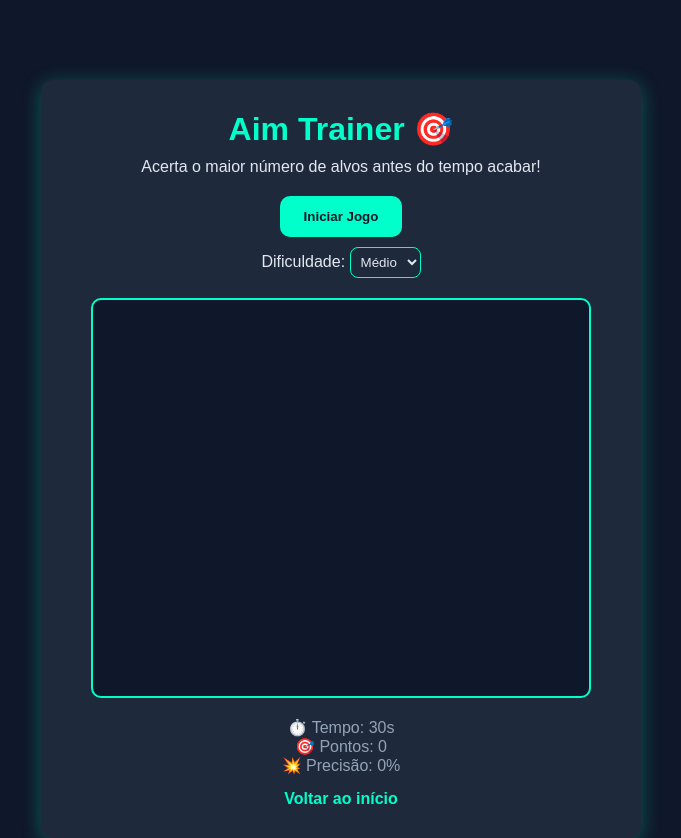
After one commit to johann0301/MindStudio, a Flask app: page /aim-trainer in a window 1280 px wide. The commit adds this page. Shown: the whole page, without its empty margins (299-980 px from the left). Run offline with Flask 3, Linux system fonts and the light colour scheme.

Commit message:
Adiciona jogo Aim Trainer

```diff
--- a/app.py
+++ b/app.py
@@ -15,6 +15,9 @@ def chimp_test():
 @app.route('/typing')
 def typing_test():
     return render_template('typing.html')
+@app.route('/aim-trainer')
+def aim_trainer():
+    return render_template('aim_trainer.html')
 
 # 3. Bloco para rodar o servidor quando você executa "python app.py"
 if __name__ == '__main__':
--- /dev/null
+++ b/static/js/aim_trainer.js
@@ -0,0 +1,127 @@
+document.addEventListener("DOMContentLoaded", () => {
+  const gameArea = document.getElementById("gameArea");
+  const startBtn = document.getElementById("startBtn");
+  const scoreEl = document.getElementById("score");
+  const timeEl = document.getElementById("time");
+  const accuracyEl = document.getElementById("accuracy");
+  const difficultyEl = document.getElementById("difficulty");
+  const hitSound = document.getElementById("hitSound");
+  const missSound = document.getElementById("missSound");
+
+  // Modal
+  const modal = document.getElementById("endModal");
+  const finalScore = document.getElementById("finalScore");
+  const finalAccuracy = document.getElementById("finalAccuracy");
+  const closeModal = document.getElementById("closeModal");
+
+  let score = 0;
+  let hits = 0;
+  let misses = 0;
+  let time = 30;
+  let gameInterval;
+  let targetTimeout;
+  let playing = false;
+  let targetLifetime = 800;
+
+  startBtn.addEventListener("click", startGame);
+  closeModal.addEventListener("click", () => (modal.style.display = "none"));
+  gameArea.addEventListener("click", registerMiss);
+
+  function startGame() {
+    if (playing) return;
+    playing = true;
+
+    score = 0;
+    hits = 0;
+    misses = 0;
+    time = 30;
+    scoreEl.textContent = score;
+    timeEl.textContent = time;
+    accuracyEl.textContent = "0%";
+
+    startBtn.disabled = true;
+    gameArea.innerHTML = "";
+
+    const difficulty = difficultyEl.value;
+    if (difficulty === "easy") targetLifetime = 1000;
+    else if (difficulty === "medium") targetLifetime = 800;
+    else targetLifetime = 500;
+
+    spawnTarget();
+    gameInterval = setInterval(updateTime, 1000);
+  }
+
+  function updateTime() {
+    time--;
+    timeEl.textContent = time;
+    if (time <= 0) endGame();
+  }
+
+  function updateAccuracy() {
+    const total = hits + misses;
+    const acc = total > 0 ? ((hits / total) * 100).toFixed(1) : 0;
+    accuracyEl.textContent = `${acc}%`;
+  }
+
+  function endGame() {
+    clearInterval(gameInterval);
+    clearTimeout(targetTimeout);
+    playing = false;
+    startBtn.disabled = false;
+    gameArea.innerHTML = "";
+
+    const acc = hits + misses > 0 ? ((hits / (hits + misses)) * 100).toFixed(1) : 0;
+    accuracyEl.textContent = `${acc}%`;
+
+    finalScore.textContent = `🎯 Pontos: ${score}`;
+    finalAccuracy.textContent = `💥 Precisão: ${acc}%`;
+
+    modal.style.display = "flex";
+  }
+
+  function spawnTarget() {
+    const target = document.createElement("div");
+    target.classList.add("target");
+
+    const size = 40;
+    const x = Math.random() * (gameArea.clientWidth - size);
+    const y = Math.random() * (gameArea.clientHeight - size);
+
+    target.style.left = `${x}px`;
+    target.style.top = `${y}px`;
+
+    target.addEventListener("click", (e) => {
+      e.stopPropagation();
+      hits++;
+      score += 10;
+      scoreEl.textContent = score;
+      hitSound.currentTime = 0;
+      hitSound.play();
+      target.remove();
+      updateAccuracy();
+      spawnTarget();
+    });
+
+    gameArea.appendChild(target);
+
+    targetTimeout = setTimeout(() => {
+      if (document.body.contains(target)) {
+        target.remove();
+        misses++;
+        missSound.currentTime = 0;
+        missSound.play();
+        updateAccuracy();
+        spawnTarget();
+      }
+    }, targetLifetime);
+  }
+
+  function registerMiss() {
+    if (playing) {
+      misses++;
+      missSound.currentTime = 0;
+      missSound.play();
+      updateAccuracy();
+    }
+  }
+});
--- /dev/null
+++ b/templates/aim_trainer.html
@@ -0,0 +1,187 @@
+<!DOCTYPE html>
+<html lang="pt-br">
+<head>
+<meta charset="UTF-8">
+<meta name="viewport" content="width=device-width, initial-scale=1.0">
+<title>Aim Trainer | Mind Studio</title>
+<link rel="stylesheet" href="{{ url_for('static', filename='css/style.css') }}">
+<style>
+  body {
+    background-color: #0f172a;
+    color: #e2e8f0;
+    font-family: 'Poppins', sans-serif;
+    text-align: center;
+    padding-top: 80px;
+  }
+
+  .aim-container {
+    max-width: 600px;
+    margin: auto;
+    background-color: #1e293b;
+    padding: 30px;
+    border-radius: 12px;
+    box-shadow: 0 4px 20px rgba(0, 255, 202, 0.3);
+  }
+
+  h1 {
+    color: #00ffca;
+    margin-bottom: 10px;
+  }
+
+  #gameArea {
+    width: 500px;
+    height: 400px;
+    margin: 20px auto;
+    border: 2px solid #00ffca;
+    border-radius: 10px;
+    position: relative;
+    overflow: hidden;
+    background-color: #0f172a;
+    cursor: crosshair;
+  }
+
+  .target {
+    position: absolute;
+    width: 40px;
+    height: 40px;
+    background-color: #00ffca;
+    border-radius: 50%;
+    transition: transform 0.1s;
+  }
+
+  .target:active {
+    transform: scale(0.85);
+  }
+
+  #hud {
+    margin-top: 15px;
+    font-size: 1rem;
+    color: #94a3b8;
+  }
+
+  #startBtn {
+    margin-top: 20px;
+    background-color: #00ffca;
+    color: #0f172a;
+    border: none;
+    padding: 0.8rem 1.5rem;
+    border-radius: 10px;
+    font-weight: 600;
+    cursor: pointer;
+    transition: 0.3s;
+  }
+
+  #startBtn:hover {
+    background-color: #00caa7;
+  }
+
+  select {
+    background-color: #1e293b;
+    color: #e2e8f0;
+    border: 1px solid #00ffca;
+    border-radius: 8px;
+    padding: 6px;
+    margin-top: 10px;
+  }
+
+  a {
+    display: inline-block;
+    margin-top: 15px;
+    color: #00ffca;
+    text-decoration: none;
+    font-weight: 600;
+  }
+
+  a:hover { color: #0ff; }
+
+  .modal {
+  display: none;
+  position: fixed;
+  top: 0; left: 0;
+  width: 100%; height: 100%;
+  background: rgba(0,0,0,0.6);
+  justify-content: center;
+  align-items: center;
+  z-index: 10;
+}
+
+.modal-content {
+  background-color: #1e293b;
+  padding: 30px;
+  border-radius: 12px;
+  box-shadow: 0 0 20px rgba(0,255,202,0.4);
+  text-align: center;
+  color: #e2e8f0;
+  width: 320px;
+  animation: slideUp 0.3s ease;
+}
+
+.modal-content h2 {
+  color: #00ffca;
+  margin-bottom: 10px;
+}
+
+.modal-content button {
+  margin-top: 15px;
+  background: #00ffca;
+  color: #0f172a;
+  border: none;
+  padding: 10px 25px;
+  border-radius: 8px;
+  cursor: pointer;
+  font-weight: bold;
+  transition: 0.3s;
+}
+
+.modal-content button:hover {
+  background: #00caa7;
+}
+
+@keyframes slideUp {
+  from { transform: translateY(40px); opacity: 0; }
+  to { transform: translateY(0); opacity: 1; }
+}
+
+</style>
+</head>
+<body>
+  <div class="aim-container">
+    <h1>Aim Trainer 🎯</h1>
+    <p>Acerta o maior número de alvos antes do tempo acabar!</p>
+
+    <button id="startBtn">Iniciar Jogo</button>
+    <div>
+      <label for="difficulty">Dificuldade:</label>
+      <select id="difficulty">
+        <option value="easy">Fácil</option>
+        <option value="medium" selected>Médio</option>
+        <option value="hard">Difícil</option>
+      </select>
+    </div>
+
+    <div id="gameArea"></div>
+
+    <div id="hud">
+      <p>⏱️ Tempo: <span id="time">30</span>s</p>
+      <p>🎯 Pontos: <span id="score">0</span></p>
+      <p>💥 Precisão: <span id="accuracy">0%</span></p>
+    </div>
+
+    <a href="/">Voltar ao início</a>
+  </div>
+<!-- Modal personalizado de fim de jogo -->
+<div id="endModal" class="modal">
+  <div class="modal-content">
+    <h2>🏁 Fim de jogo!</h2>
+    <p id="finalScore"></p>
+    <p id="finalAccuracy"></p>
+    <button id="closeModal">Fechar</button>
+  </div>
+</div>
+
+  <audio id="hitSound" src="https://actions.google.com/sounds/v1/cartoon/wood_plank_flicks.ogg" preload="auto"></audio>
+  <audio id="missSound" src="https://actions.google.com/sounds/v1/alarms/beep_short.ogg" preload="auto"></audio>
+
+  <script src="{{ url_for('static', filename='js/aim_trainer.js') }}"></script>
+</body>
+</html>
```
Also changed, not shown: templates/index.html (+4 -4 lines).
